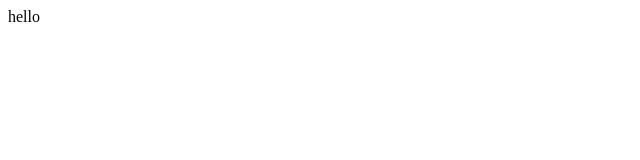
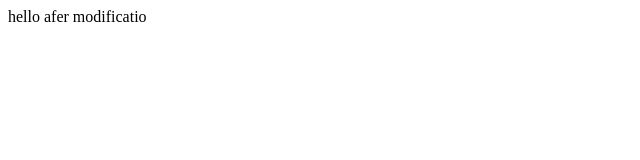
Before and after one commit to youssefelhaoudar/myproject, a plain HTML site: page index.html in a window 1280 px wide. Shown: the whole page, without its empty margins (0-640 px from the left). Drawn offline with Linux system fonts and the light colour scheme.

Commit message:
second tmodification

```diff
--- a/index.html
+++ b/index.html
@@ -7,7 +7,7 @@
     <script src="script.js"></script>
 </head>
 <body>
-    hello
+    hello afer modificatio
 
 </body>
 </html>
```
